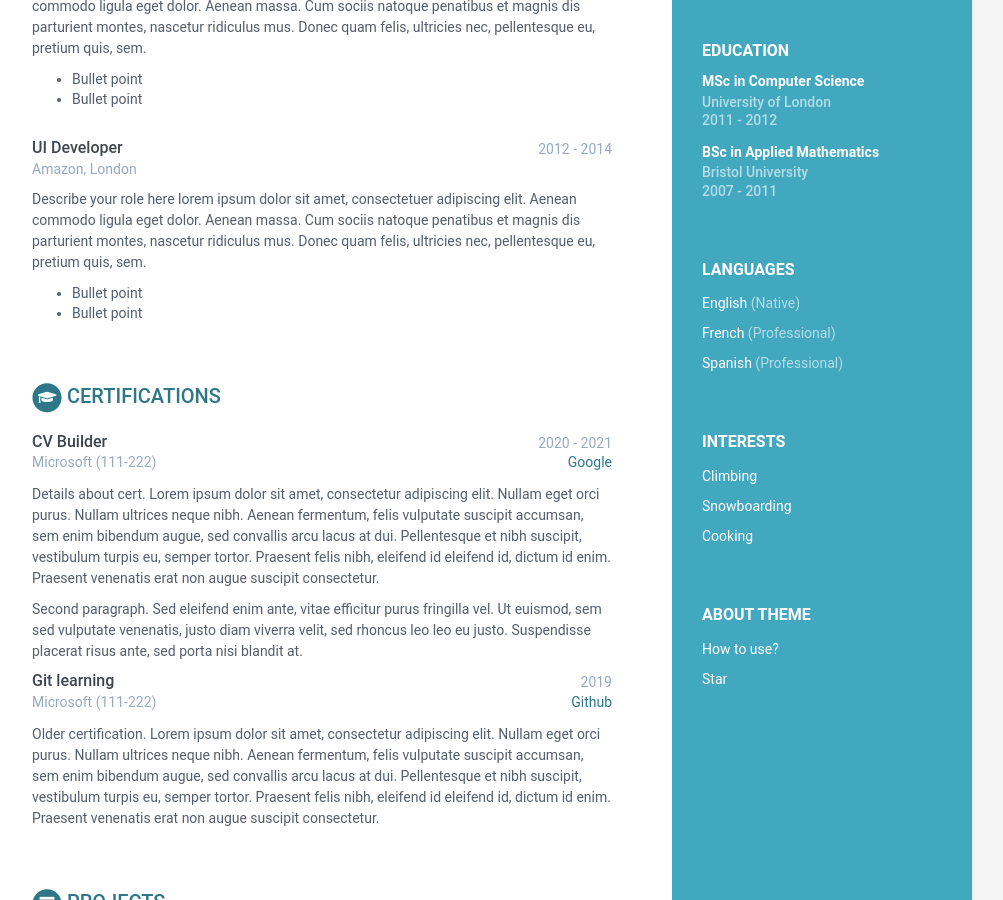
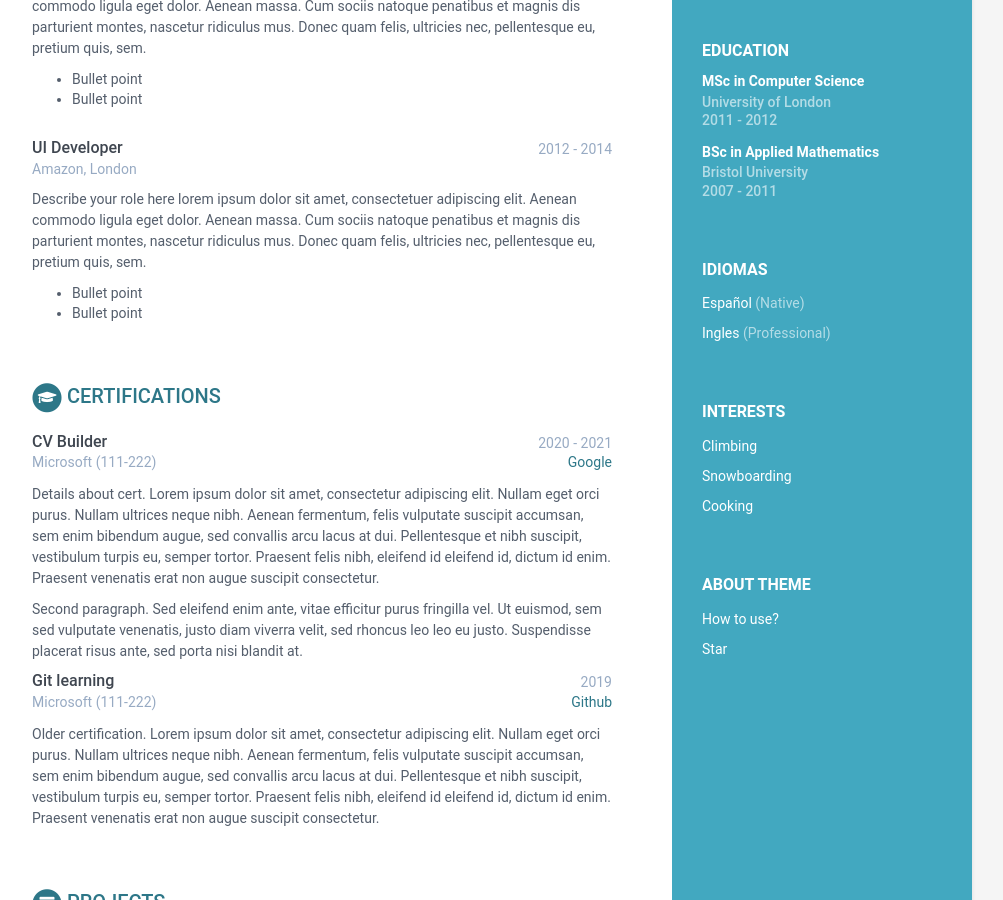
Before and after one commit to Christian-hub-art/Romero-Becerra_CV3, a Jekyll site: the page built from index.html, in a window 1280 px wide and 900 px high, scrolled down 664 px. Shown: the whole window, without its empty margins (168-1171 px from the left). Built offline with Jekyll 4.4.1, drawn with Linux system fonts in a browser that asks for light colours.

Commit message:
Cambia idiomas

```diff
--- a/_data/data.yml
+++ b/_data/data.yml
@@ -31,15 +31,12 @@ sidebar:
     pdf: http://www.africau.edu/images/default/sample.pdf
 
     languages:
-      title: Languages
+      title: Idiomas
       info:
-        - idiom: English
+        - idiom: Español
           level: Native
 
-        - idiom: French
-          level: Professional
-
-        - idiom: Spanish
+        - idiom: Ingles
           level: Professional
 
     interests:
```
